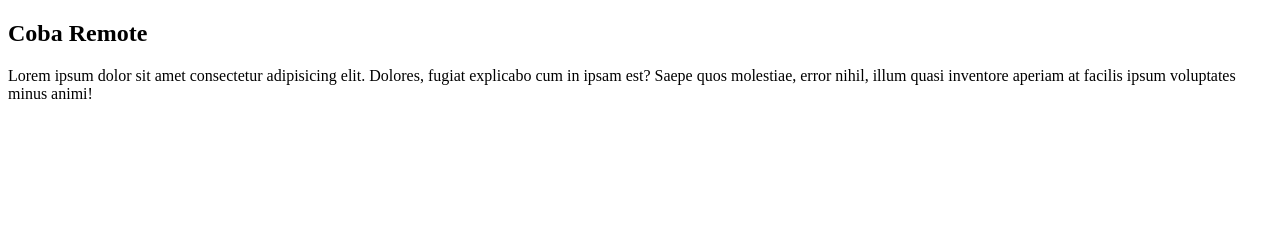
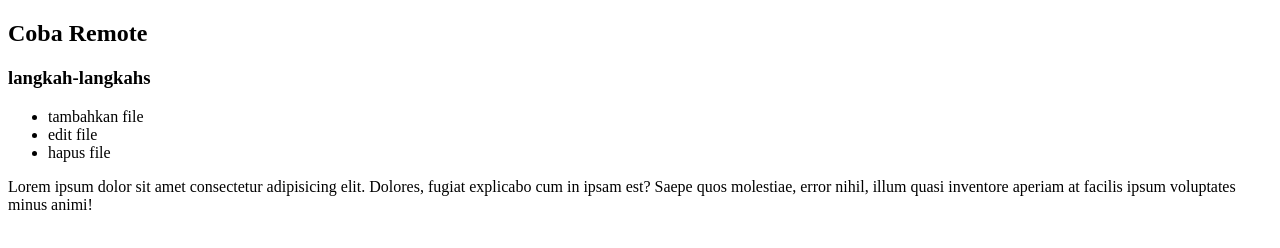
Before and after one commit to harvigusnanda/test_remote, a plain HTML site: page index.html in a window 1280 px wide. Drawn offline with Linux system fonts and the light colour scheme.

Commit message:
menambahkan sub judul dan list pada file index.html

```diff
--- a/index.html
+++ b/index.html
@@ -8,6 +8,13 @@
 </head>
 <body>
     <h2>Coba Remote</h2>
+
+    <h3>langkah-langkahs</h3>
+    <ul>
+        <li>tambahkan file</li>
+        <li>edit file</li>
+        <li>hapus file</li>
+    </ul>
     <p>Lorem ipsum dolor sit amet consectetur adipisicing elit. Dolores, fugiat explicabo cum in ipsam est? Saepe quos molestiae, error nihil, illum quasi inventore aperiam at facilis ipsum voluptates minus animi!</p>
 </body>
 </html>
```
